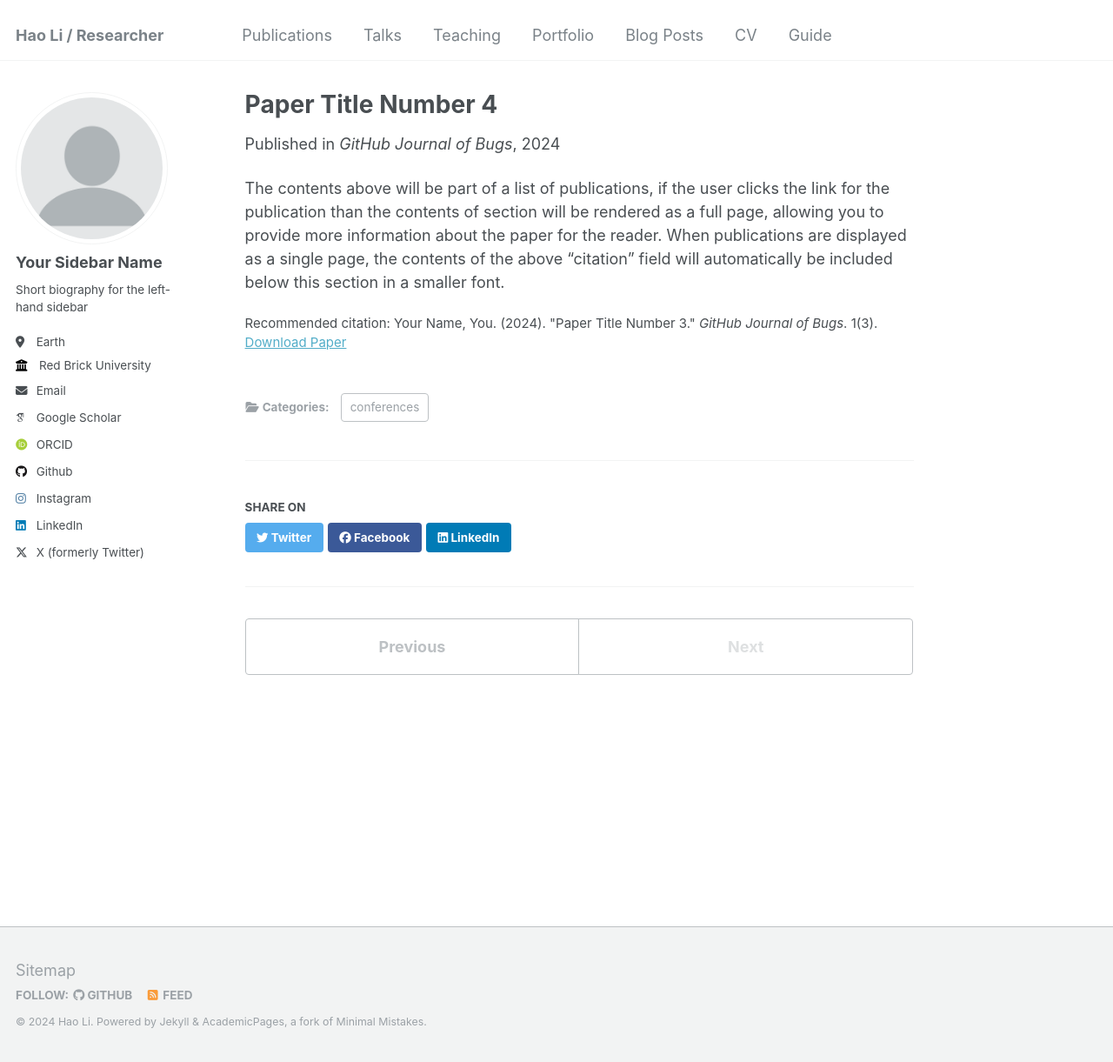
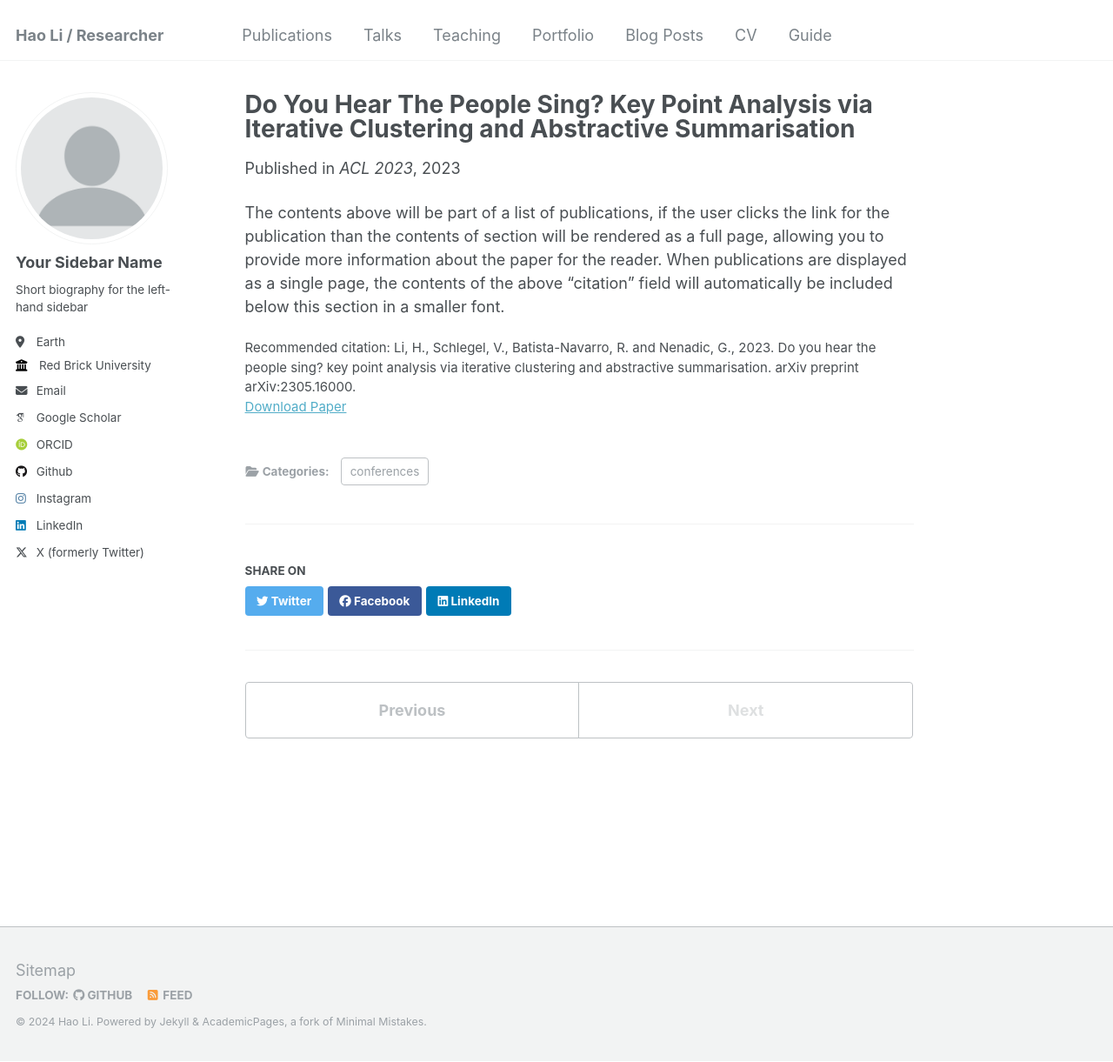
Before and after one commit to HaoBytes/HaoBytes.github.io, a Jekyll site: the page built from _publications/2024-02-17-paper-title-number-4.md, in a window 1280 px wide and 1221 px high. Shown: the whole window at 87% size. Built offline with Jekyll 4.4.1, drawn with Linux system fonts in a browser that asks for light colours; some web fonts are replaced.

Commit message:
Update 2024-02-17-paper-title-number-4.md

```diff
--- a/_publications/2024-02-17-paper-title-number-4.md
+++ b/_publications/2024-02-17-paper-title-number-4.md
@@ -1,13 +1,13 @@
 ---
-title: "Paper Title Number 4"
+title: "Do You Hear The People Sing? Key Point Analysis via Iterative Clustering and Abstractive Summarisation"
 collection: publications
 category: conferences
 permalink: /publication/2024-02-17-paper-title-number-4
-excerpt: 'This paper is about fixing template issue #693.'
-date: 2024-02-17
-venue: 'GitHub Journal of Bugs'
-paperurl: 'http://academicpages.github.io/files/paper3.pdf'
-citation: 'Your Name, You. (2024). &quot;Paper Title Number 3.&quot; <i>GitHub Journal of Bugs</i>. 1(3).'
+excerpt: 'LLM; Argument Summarisation; Key Point Analysis; Set-based Evaluation'
+date: 2023-07-09
+venue: 'ACL 2023'
+paperurl: '[http://academicpages.github.io/files/paper3.pdf](https://aclanthology.org/2023.acl-long.786/)'
+citation: 'Li, H., Schlegel, V., Batista-Navarro, R. and Nenadic, G., 2023. Do you hear the people sing? key point analysis via iterative clustering and abstractive summarisation. arXiv preprint arXiv:2305.16000.'
 ---
 
 The contents above will be part of a list of publications, if the user clicks the link for the publication than the contents of section will be rendered as a full page, allowing you to provide more information about the paper for the reader. When publications are displayed as a single page, the contents of the above "citation" field will automatically be included below this section in a smaller font.
```
